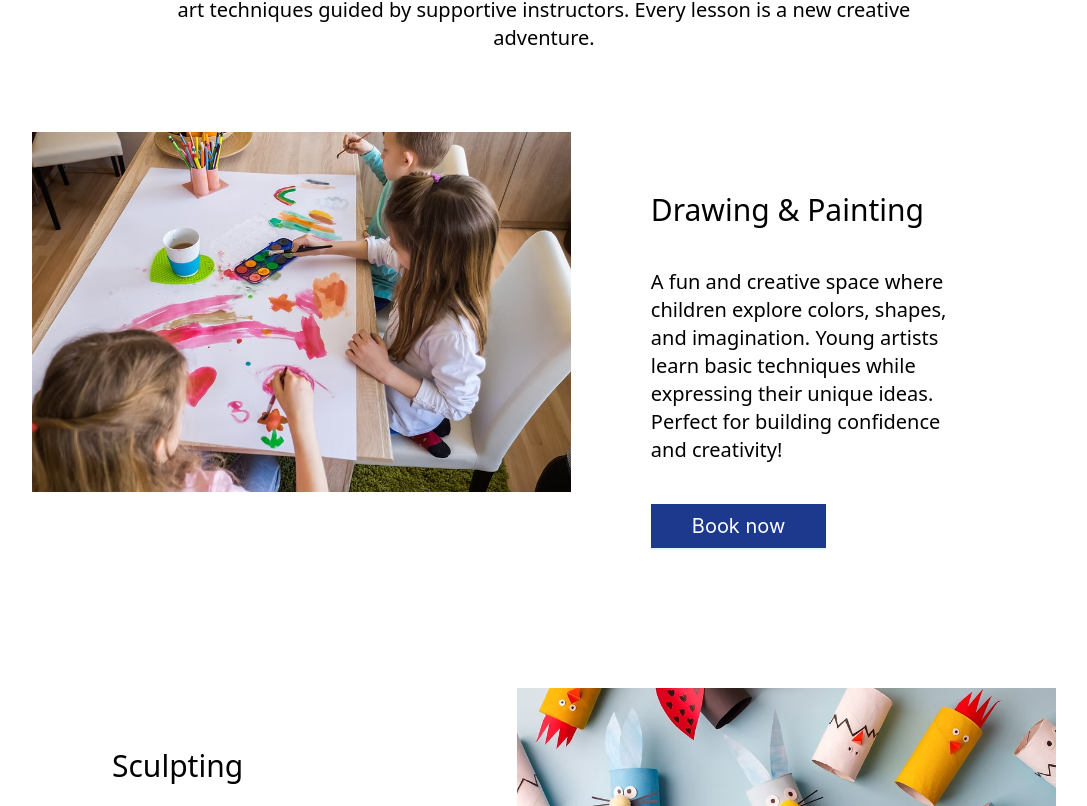
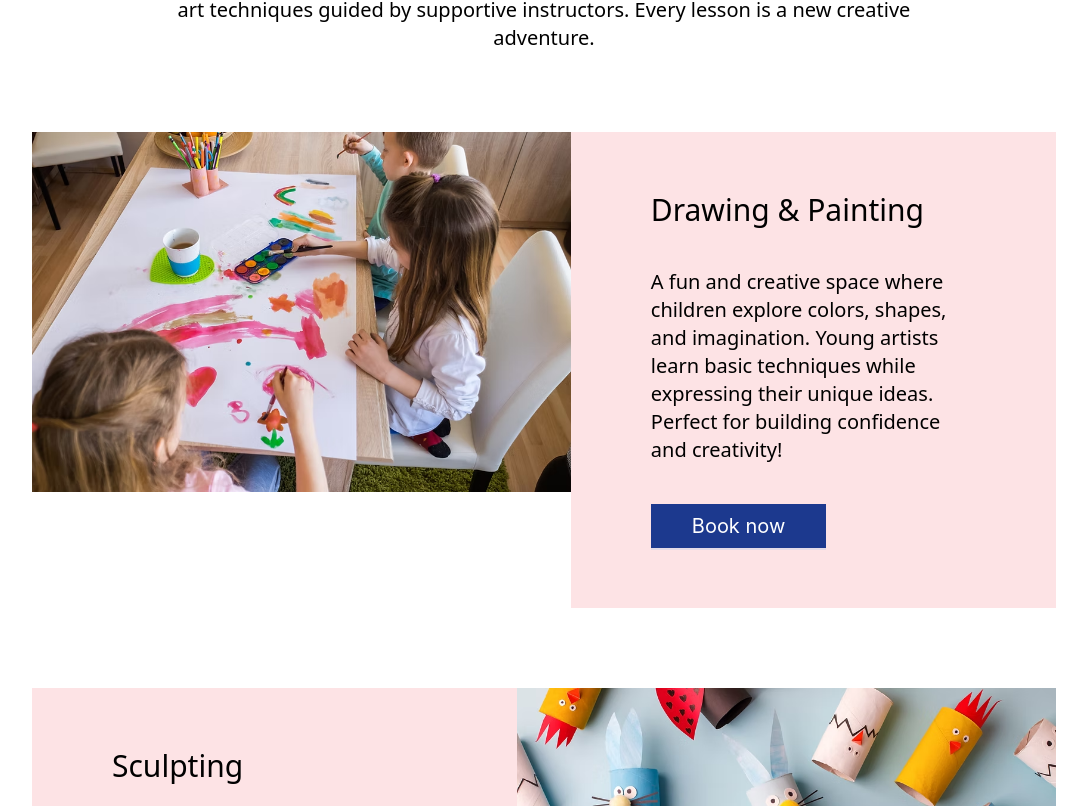
Before and after one commit to nekrasowa/Education-Club-for-toddlers, a Next.js app: page / in a window 1280 px wide. Shown: the part 1114-1920 px from the top of the page, without its empty margins (96-1183 px from the left). Built offline with nearby package versions, Linux system fonts and the light colour scheme.

Commit message:
Fix InfoBlockWithImg styles

```diff
--- a/src/components/containers/BookFormContainer.tsx
+++ b/src/components/containers/BookFormContainer.tsx
@@ -12,7 +12,6 @@ export function BookFormContainer({ id }: { id: string }) {
   return (
     <>
       <BackBtn link={`/class_list/${id}>`} />
-      {/* адаптировать для разных страниц */}
       <H2Title
         title={contact.bookForm}
         addedClassName='text-4xl text-left mb-0 pb-7 pt-15 text-[#09246c]'
--- a/src/components/containers/HomePageContainer.tsx
+++ b/src/components/containers/HomePageContainer.tsx
@@ -25,8 +25,6 @@ export function HomePageContainer() {
         titleText={welcome.title}
         descriptionText={welcome.description}
         btn={redirectBtnProps}
-          bg='bg-[#fde3e5]'
-
       />
       <Classes />
       <Image alt='' src={secondWelcomeImg} />
--- a/src/components/elements/InfoBlockWithImg.tsx
+++ b/src/components/elements/InfoBlockWithImg.tsx
@@ -14,7 +14,7 @@ export function InfoBlockWithImg({
   btn,
   side = conLeft,
   isCentered = true,
-  bg = '',
+  bg = 'bg-[#fde3e5]',
 }: {
   imgSrc: StaticImageData
   titleText: string
```
